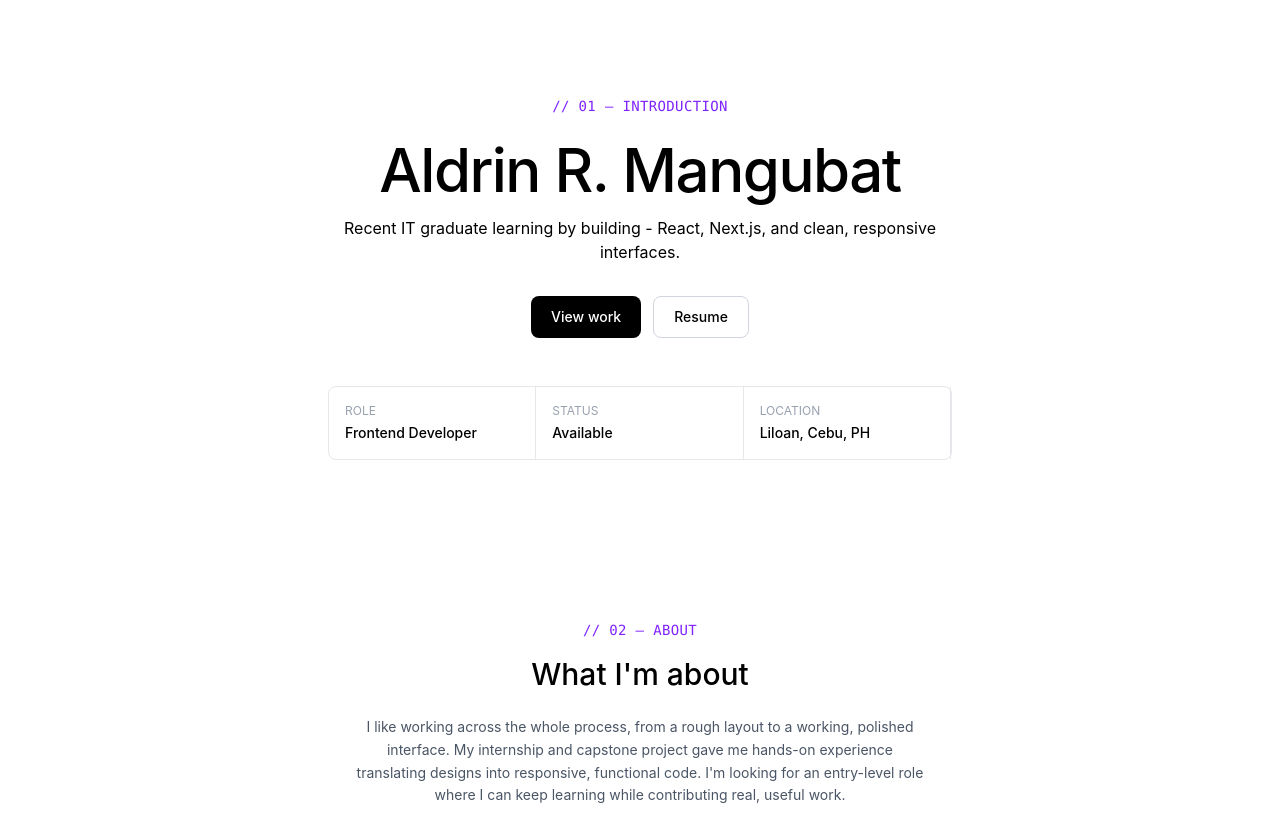
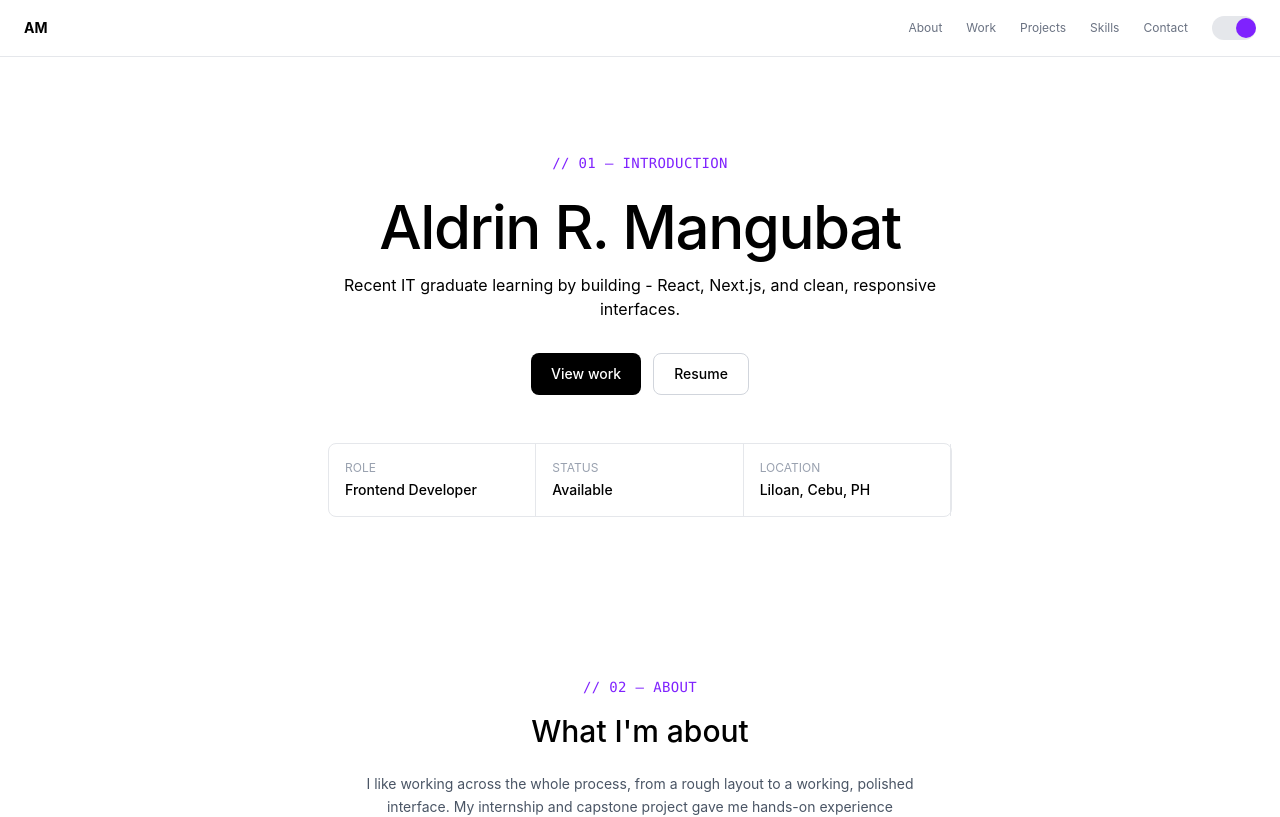
Before and after one commit to drN-n/portfolio, a React (Vite) app: page / in a window 1280 px wide. Shown: the top 817 px of the page. Built offline with nearby package versions, Linux system fonts and the light colour scheme.

Commit message:
Added Navbar and Theme toggle

```diff
--- a/src/App.jsx
+++ b/src/App.jsx
@@ -1,3 +1,4 @@
+import Navbar from "./components/Navbar"
 import Hero from "./components/Hero"
 import About from "./components/About"
 import Work from "./components/Work"
@@ -9,6 +10,7 @@ function App() {
 
   return (
     <>
+      <Navbar />
       <Hero />
       <About />
       <Work />
--- /dev/null
+++ b/src/components/Navbar.jsx
@@ -0,0 +1,45 @@
+import { useState, useEffect } from "react"
+
+function Navbar() {
+    const [isDark, setIsDark] = useState(() => {
+        const saved = localStorage.getItem("theme")
+        const systemPrefersDark = window.matchMedia("(prefers-color-scheme: dark)").matches
+
+        return saved ? saved === "dark" : systemPrefersDark
+    })
+
+    useEffect(() => {
+        document.documentElement.classList.toggle("dark", isDark)
+    }, [isDark])
+
+    function toggleTheme() {
+        const newIsDark = !isDark
+        setIsDark(newIsDark)
+        localStorage.setItem("theme", newIsDark ? "dark" : "light")
+    }
+
+    return (
+        <nav className="sticky top-0 z-50 flex items-center justify-between px-6 py-4 border-b border-gray-200 dark:border-gray-800 bg-white dark:bg-zinc-950">
+            <p className="text-sm font-bold text-black dark:text-white">AM</p>
+
+            <div className="flex items-center gap-6">
+                <a href="#about" className="text-xs text-gray-500 dark:text-gray-400">About</a>
+                <a href="#work" className="text-xs text-gray-500 dark:text-gray-400">Work</a>
+                <a href="#projects" className="text-xs text-gray-500 dark:text-gray-400">Projects</a>
+                <a href="#skills" className="text-xs text-gray-500 dark:text-gray-400">Skills</a>
+                <a href="#contact" className="text-xs text-gray-500 dark:text-gray-400">Contact</a>
+
+                <button
+                    onClick={toggleTheme}
+                    className="w-11 h-6 rounded-full bg-gray-200 dark:bg-zinc-700 relative transition-colors"
+                >
+                    <span className={`absolute top-0.5 w-5 h-5 rounded-full bg-accent transition-transform ${
+              isDark ? "translate-x-5" : "translate-x-0.5"
+            }`} />
+                </button>
+            </div>
+        </nav>
+    )
+}
+
+export default Navbar
--- a/src/index.css
+++ b/src/index.css
@@ -1,4 +1,5 @@
 @import "tailwindcss";
+@custom-variant dark (&:where(.dark, .dark *));
 
 @theme {
   --color-accent: var(--color-violet-600);
```
